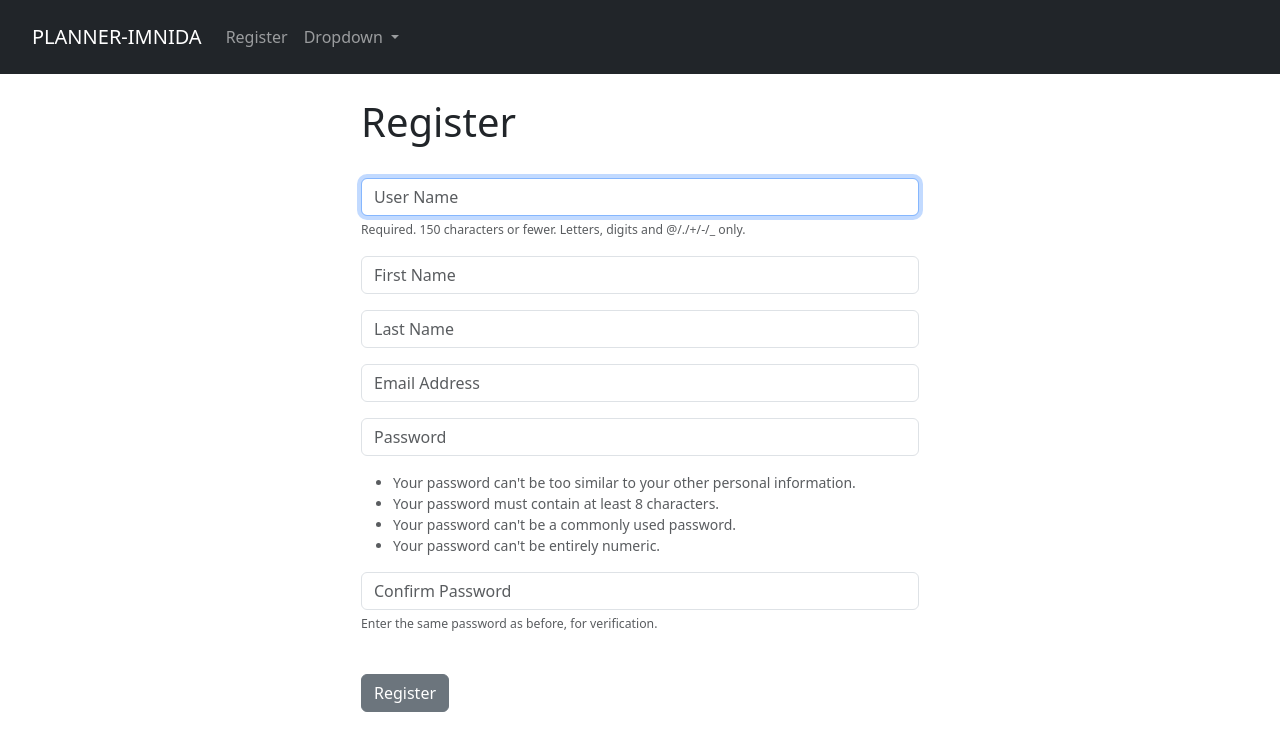
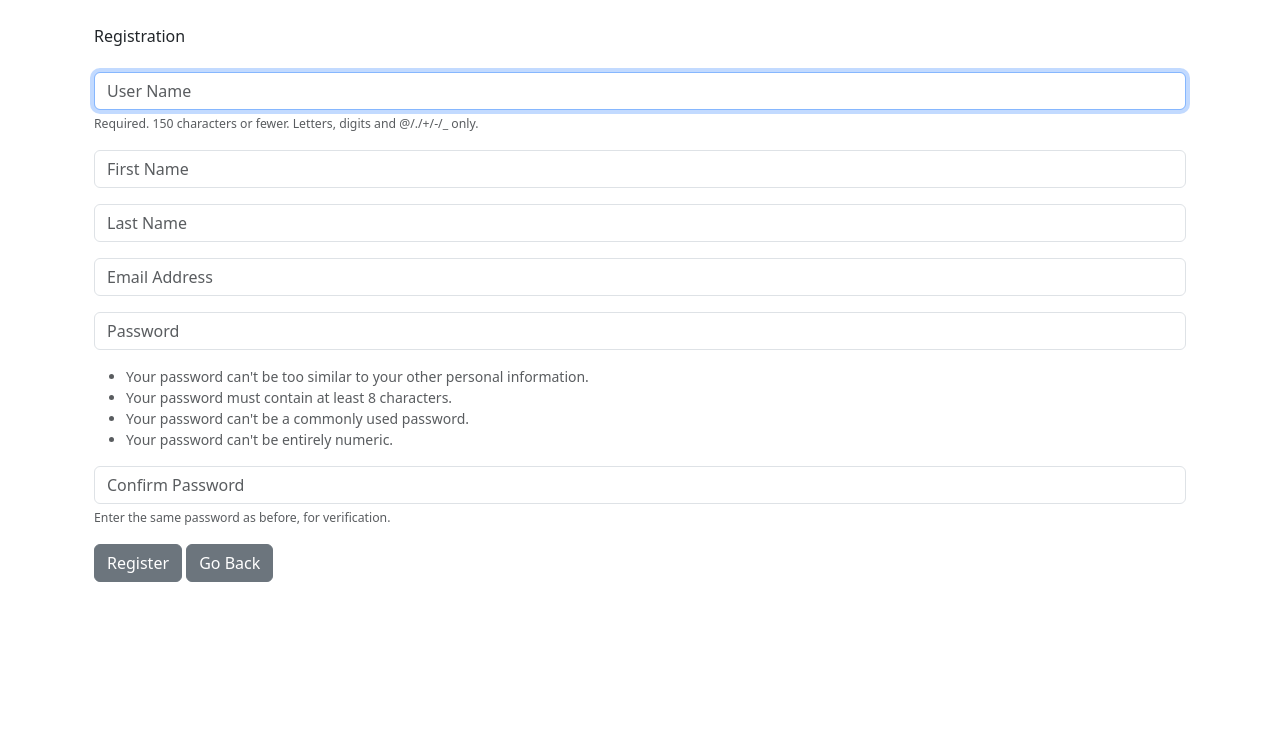
Before and after one commit to Juzzzz23/Software-Design-, a Django app: page /register/ in a window 1280 px wide. Shown: the top 751 px of the page. Run offline with Django 5.2, Linux system fonts and the light colour scheme.

Commit message:
'registration'

```diff
--- a/website/templates/base.html
+++ b/website/templates/base.html
@@ -3,7 +3,7 @@
   <head>
     <meta charset="utf-8">
     <meta name="viewport" content="width=device-width, initial-scale=1">
-    <title>TRY</title>
+    <title>PLANNER GODS</title>
     <link href="https://cdn.jsdelivr.net/npm/bootstrap@5.3.3/dist/css/bootstrap.min.css" rel="stylesheet" integrity="sha384-QWTKZyjpPEjISv5WaRU9OFeRpok6YctnYmDr5pNlyT2bRjXh0JMhjY6hW+ALEwIH" crossorigin="anonymous">
   </head>
   <body>
@@ -11,18 +11,29 @@
     <div class="container">
         <br/>
         {% if messages %}
-          {% for message in messages%}
-          <div class="alert alert-warning alert-dismissible fade show" role="alert">
-              {{ message }}
-            <button type="button" class="btn-close" data-bs-dismiss="alert" aria-label="Close"></button>
-          </div>
-          {% endfor%}
+          {% for message in messages %}
+            <svg xmlns="http://www.w3.org/2000/svg" class="d-none">
+                <symbol id="check-circle-fill" viewBox="0 0 16 16">
+                    <path d="M16 8A8 8 0 1 1 0 8a8 8 0 0 1 16 0zm-3.97-3.03a.75.75 0 0 0-1.08.022L7.477 9.417 5.384 7.323a.75.75 0 0 0-1.06 1.06L6.97 11.03a.75.75 0 0 0 1.079-.02l3.992-4.99a.75.75 0 0 0-.01-1.05z"/>
+                </symbol>
+            </svg>
+            <div class="alert alert-success d-flex align-items-center" role="alert">
+                <svg class="bi flex-shrink-0 me-2" role="img" aria-label="Success:" width="16" height="16">
+                    <use xlink:href="#check-circle-fill"/>
+                </svg>
+                <div class="flex-grow-1">
+                    {{ message }}
+                </div>
+                <button type="button" class="btn-close ms-auto" data-bs-dismiss="alert" aria-label="Close"></button>
+            </div>
+            {% comment %} {% else %} {% endcomment %}
+              {% comment %} yellow if incorrect {% endcomment %}
+          {% endfor %}
         {% endif %}
 
-    {% block content %}
-    {% endblock %}
+        {% block content %}
+        {% endblock %}
     </div>
-
     <script src="https://cdn.jsdelivr.net/npm/bootstrap@5.3.3/dist/js/bootstrap.bundle.min.js" integrity="sha384-YvpcrYf0tY3lHB60NNkmXc5s9fDVZLESaAA55NDzOxhy9GkcIdslK1eN7N6jIeHz" crossorigin="anonymous"></script>
   </body>
 </html>
--- a/website/templates/navbar.html
+++ b/website/templates/navbar.html
@@ -1,41 +1,35 @@
+{% if user.is_authenticated %}
 <nav class="navbar navbar-expand-lg navbar-dark bg-dark" style="padding: 17px 20px;">    <div class="container-fluid" style="max-width: 1800px;">
-      <a class="navbar-brand" href="{% url 'landing' %}" >PLANNER-IMNIDA</a>
+  <a class="navbar-brand" href="{% url 'landing' username=user.username %}" >PLANNER-IMNIDA</a>
       <button class="navbar-toggler" type="button" data-bs-toggle="collapse" data-bs-target="#navbarSupportedContent" aria-controls="navbarSupportedContent" aria-expanded="false" aria-label="Toggle navigation">
         <span class="navbar-toggler-icon"></span>
       </button>
-      <div class="collapse navbar-collapse" id="navbarSupportedContent">
-
           <ul class="navbar-nav me-auto mb-2 mb-lg-0">
-          <li class="nav-item">
-            <a class="nav-link" href="{% url 'register' %}">Register</a>
-          </li>
           <li class="nav-item dropdown">
             <a class="nav-link dropdown-toggle" href="#" role="button" data-bs-toggle="dropdown" aria-expanded="false">
               Dropdown
             </a>
             <ul class="dropdown-menu">
-              <li><a class="dropdown-item" href="#">Action</a></li>
+              <li><a class="dropdown-item" href="{% url 'planner' %}">Plan Now</a></li>
               <li><a class="dropdown-item" href="#">Another action</a></li>
               <li><hr class="dropdown-divider"></li>
               <li><a class="dropdown-item" href="#">Something else here</a></li>
             </ul>
         </ul>
-
-          {% if user.is_authenticated %}
-
+        {% if user.is_authenticated %}
            <ul class="navbar-nav ms-auto mb-2 mb-lg-0">
               <li class="nav-item">
               <a class="nav-link" href="{% url 'logout' %}">Logout</a>
               </li>
               <li class="nav-item">
-                <a class="nav-link" href="{% url 'welcome' %}">
+                <a class="nav-link" href="{% url 'welcome' username=user.username %}">
                   <img src="{{ user.profile.picture.url }}" alt="Profile Picture" class="rounded-circle" width="30" height="30">
                 </a>
               </li>
             </ul>
           {% endif %}
-
             </ul>
       </div>
     </div>
   </nav>
+  {% endif %}
--- a/website/templates/register.html
+++ b/website/templates/register.html
@@ -1,32 +1,34 @@
 {% extends 'base.html' %}
 
 {%block content%}
+{% load static %}
+<link rel="stylesheet" href="{% static 'register.css'%}">
 
-<div class="col-md-6 offset-md-3">
-<h1>Register</h1>
-</br>
-
+    <div class="container">
+        <div class="title">Registration</div>
+        <div class="content">
+          <form action="#"></form>
+        </br>
 <form method = "POST" action="">
     {% csrf_token %}
     {% if form.errors %}
         <div class="alert alert-warning alert-dismissible fade show" role="alert">
-            {% comment %} Your Form Has Errors {% endcomment %}
+
             {% for field in form %}
                 {% if field.errors %}
                     {{ field.errors }}
                 {% endif %}
             {% endfor %}
+
         <button type="button" class="btn-close" data-bs-dismiss="alert" aria-label="Close"></button>
         </div>
     {% endif %}
-
     {{ form.as_p }}
-
-    </br>
+    <div class="btn-container">
         <button type="submit" class="btn btn-secondary">Register</button>
-    </form>
-
-
+        <a href="{% url 'home' %}" class="btn btn-secondary">Go Back</a>
+    </div>
+</form>
 </div>
-
+</div>
 {% endblock %}
--- a/website/urls.py
+++ b/website/urls.py
@@ -5,7 +5,8 @@ urlpatterns = [
     path('', views.home, name='home'),
     path('logout/', views.logout_user, name='logout'),
     path('register/', views.register_user, name='register'),
-    path('landing/<str:username', views.landing, name='landing'),
-    path('welcome/<str:username', views.welcome, name='welcome'),
+    path('landing/<str:username>/', views.landing, name='landing'),
+    path('welcome/<str:username>/', views.welcome, name='welcome'),
+    path('planner/', views.planner, name='planner'),
 
 ]
--- a/website/views.py
+++ b/website/views.py
@@ -2,6 +2,7 @@ from django.shortcuts import render, redirect
 from django.contrib.auth import authenticate, login, logout
 from django.contrib import messages
 from .forms import SignUpForm
+from django.urls import reverse
 
 def home(request):
     # Check to see if logging in
@@ -13,12 +14,12 @@ def home(request):
         if user is not None:
             login(request, user)
             messages.success(request, "Successfully Logged In")
-            return redirect('landing')
+            return redirect(reverse('landing', kwargs={'username':username}))
         else:
-            messages.success(request, "Incorrect Username or Password")
+            messages.error(request, "Incorrect Username or Password")
             return redirect('home')
     else:
-        return render(request, 'home.html', {})
+        return render(request, 'home.html',)
 
 def logout_user(request):
     logout(request)
@@ -42,15 +43,18 @@ def register_user(request):
         return render(request, 'register.html', {'form':form})
     return render(request, 'register.html', {'form':form})
 
-def landing(request):
-    if request.user.is_authenticated:
-        return render(request, 'landing.html', {})
+def landing(request, username):
+    if request.user.is_authenticated and request.user.username == username:
+        return render(request, 'landing.html', {'username':username})
     else:
         return redirect('home')
 
 
-def welcome(request):
-    if request.user.is_authenticated:
-        return render(request, 'welcome.html', {})
+def welcome(request, username):
+    if request.user.is_authenticated and request.user.username == username:
+        return render(request, 'welcome.html', {'username':username})
     else:
         return redirect('home')
+
+def planner(request):
+    return render(request, 'planner.html')
```
Also changed, not shown: website/templates/home.html (+19 -13 lines).
